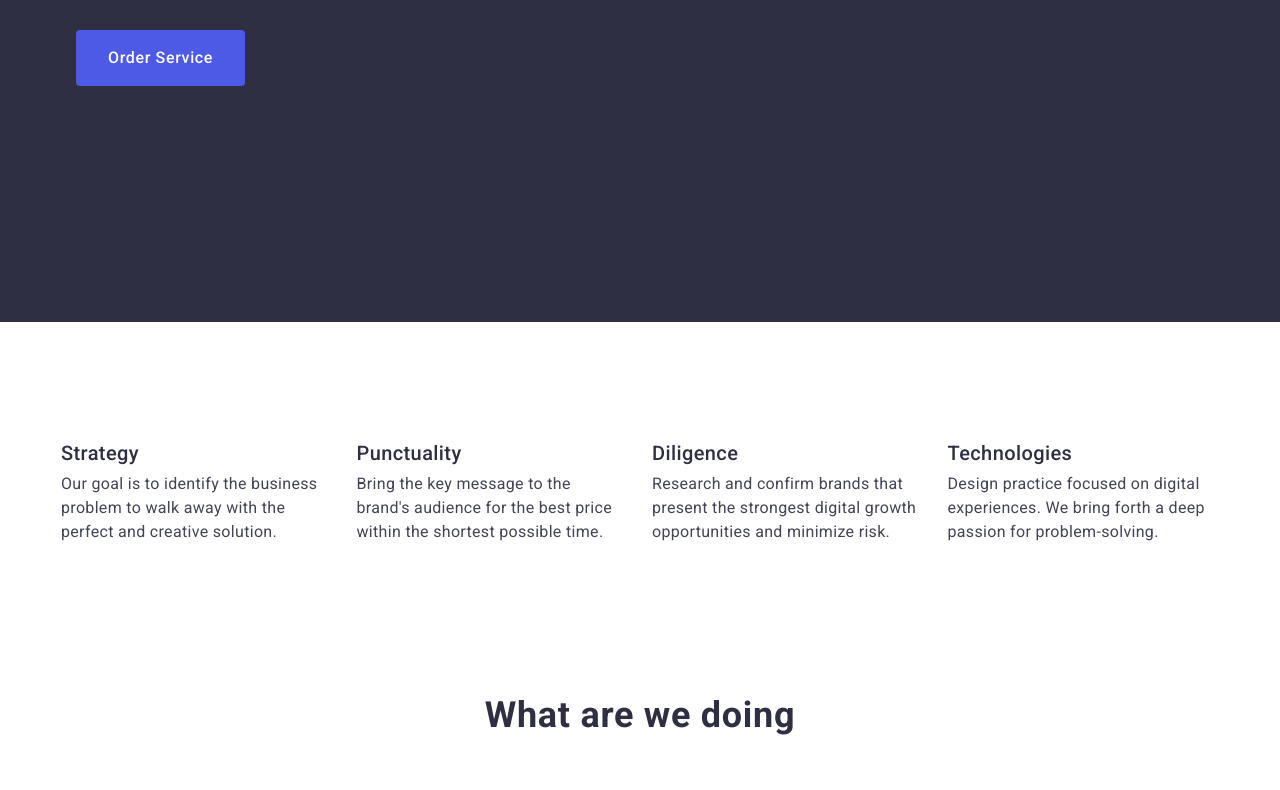
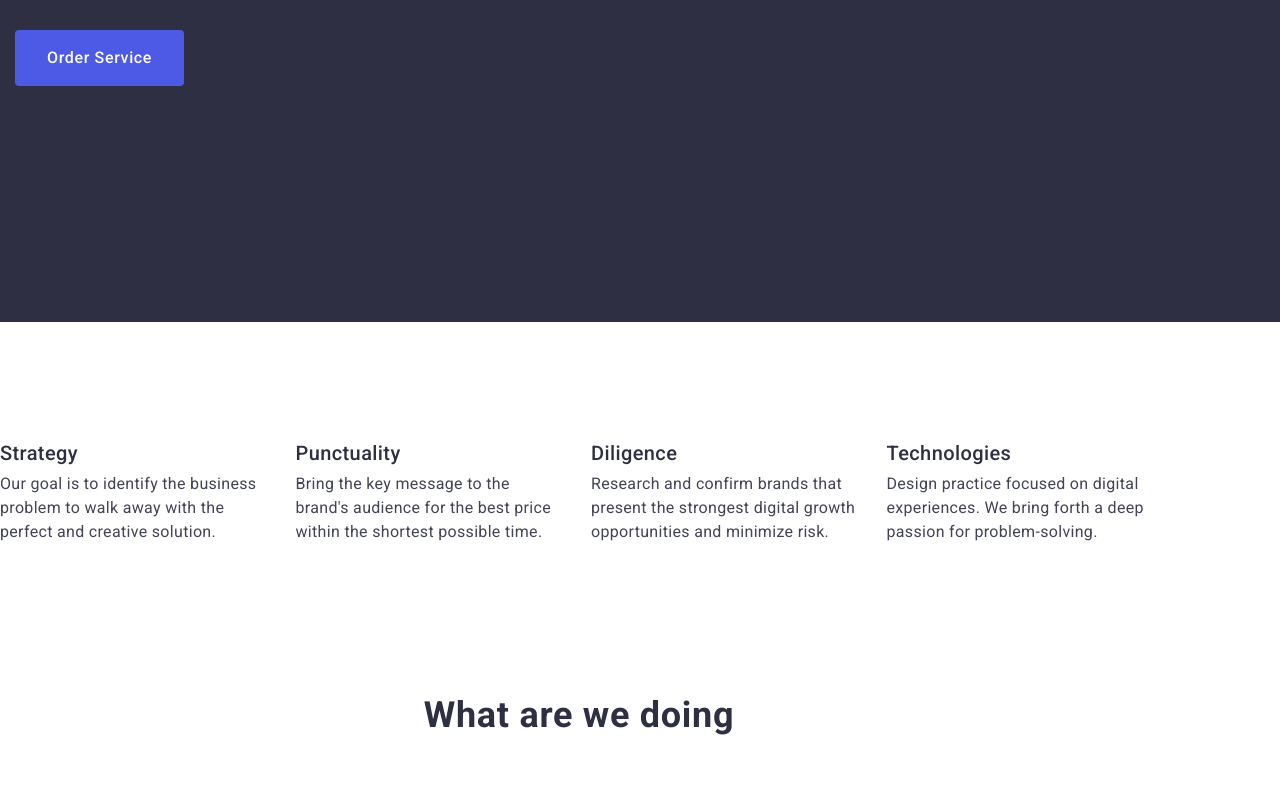
Before and after one commit to ViktoriaKlimuk/webstudio, a plain HTML site: page index.html in a window 1280 px wide. Shown: the part 447-1237 px from the top of the page. Drawn offline with nearby package versions, Linux system fonts and the light colour scheme.

Commit message:
first commit

```diff
--- a/css/style.css
+++ b/css/style.css
@@ -40,8 +40,10 @@ img {
 
 .container {
     width: 1158px;
-    padding: 0 15px 0 15px;
-    margin: 0 auto;
+    padding-left: 15px;
+    padding-right: 15px;
+    margin-left: 0;
+    margin-right: 0;
 }
 
 /*-------- HEADERS ---------*/
```
